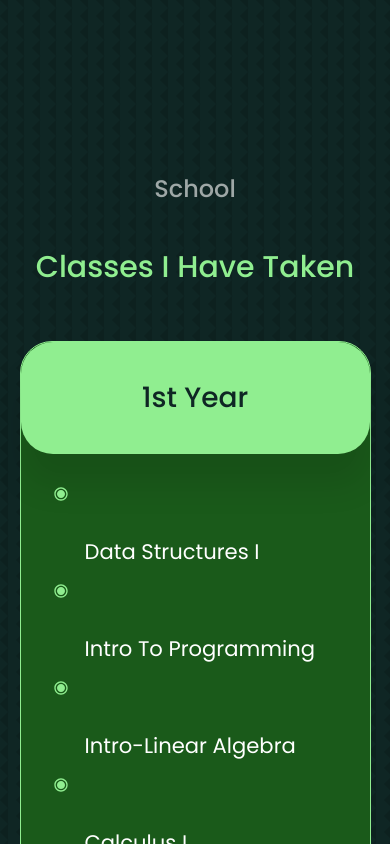
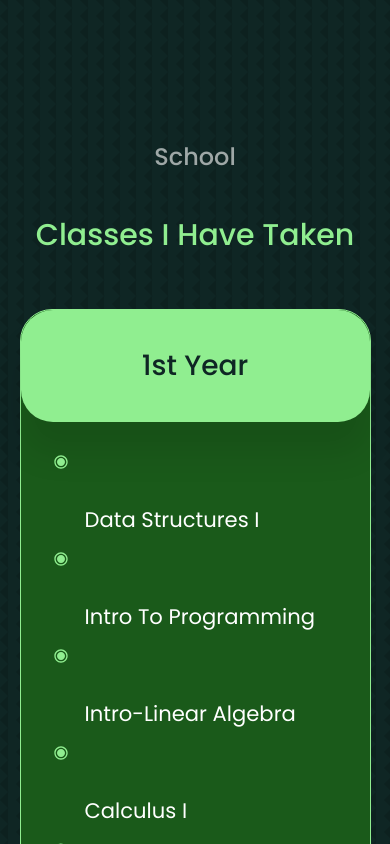
Before and after one commit to ImJehtts/Mohib-Website, a React (Create React App) app in the folder frontend/: page / in a window 390 px wide. Shown: the part 4040-4884 px from the top of the page. Built offline with nearby package versions, Linux system fonts and the light colour scheme.

Commit message:
Update School.css

```diff
--- a/frontend/src/components/School/School.css
+++ b/frontend/src/components/School/School.css
@@ -68,11 +68,11 @@
   }
 
   /*Small Devices media queries*/
-  @media screen and (max-width: 600px){
+  @media screen and (max-width: 650px){
 
     #School{
-        margin-top: 67rem;
-        margin-bottom: 20rem;
+        margin-top: 65rem;
+        margin-bottom: 28rem;
     }
 
     .school__container{
```
